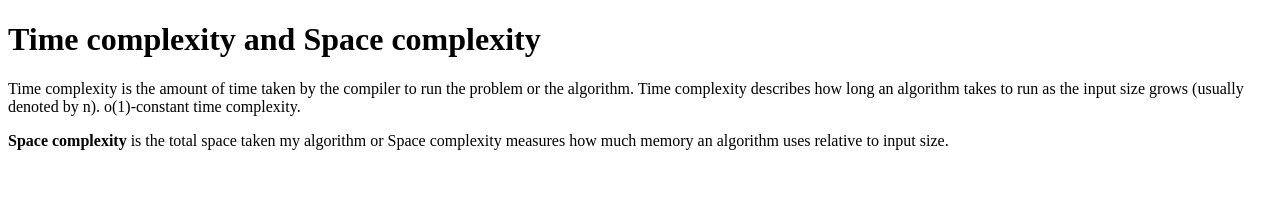
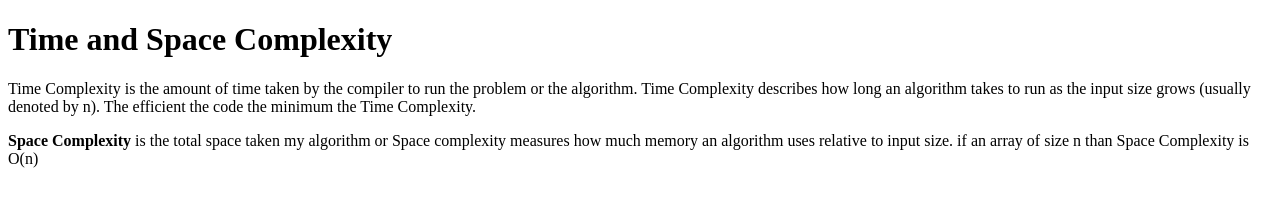
Before and after one commit to acciojob/time-and-space-complexity-KRISHNAKANT-KUSHWAHA, a website: page main.html in a window 1280 px wide. Drawn offline with Linux system fonts and the light colour scheme.

Commit message:
created a submission

```diff
--- a/main.html
+++ b/main.html
@@ -8,12 +8,13 @@
 
 <body>
 	<!-- the entire body must be written by student -->
-	<h1>Time complexity and Space complexity</h1>
-	<p>Time complexity is the amount of time taken by the compiler to run the problem or the algorithm. Time complexity describes how long an algorithm takes to run as the input size grows (usually denoted by n).
-     o(1)-constant time complexity.
+	<h1>Time and Space Complexity</h1>
+	<p>Time Complexity is the amount of time taken by the compiler to run the problem or the algorithm. Time Complexity describes how long an algorithm takes to run as the input size grows (usually denoted by n).
+      The efficient the code the minimum the Time Complexity.
 	</p>
-    <p><b>Space complexity</b> is the total space taken my algorithm or Space complexity measures how much memory an algorithm uses relative to input size.
-
+    <p>
+		<b>Space Complexity</b> is the total space taken my algorithm or Space complexity measures how much memory an algorithm uses relative to input size.
+		if an array of size n than Space Complexity is O(n)
 	</p>
 	<script type="text/javascript" src="./script.js">
 </script>
```
